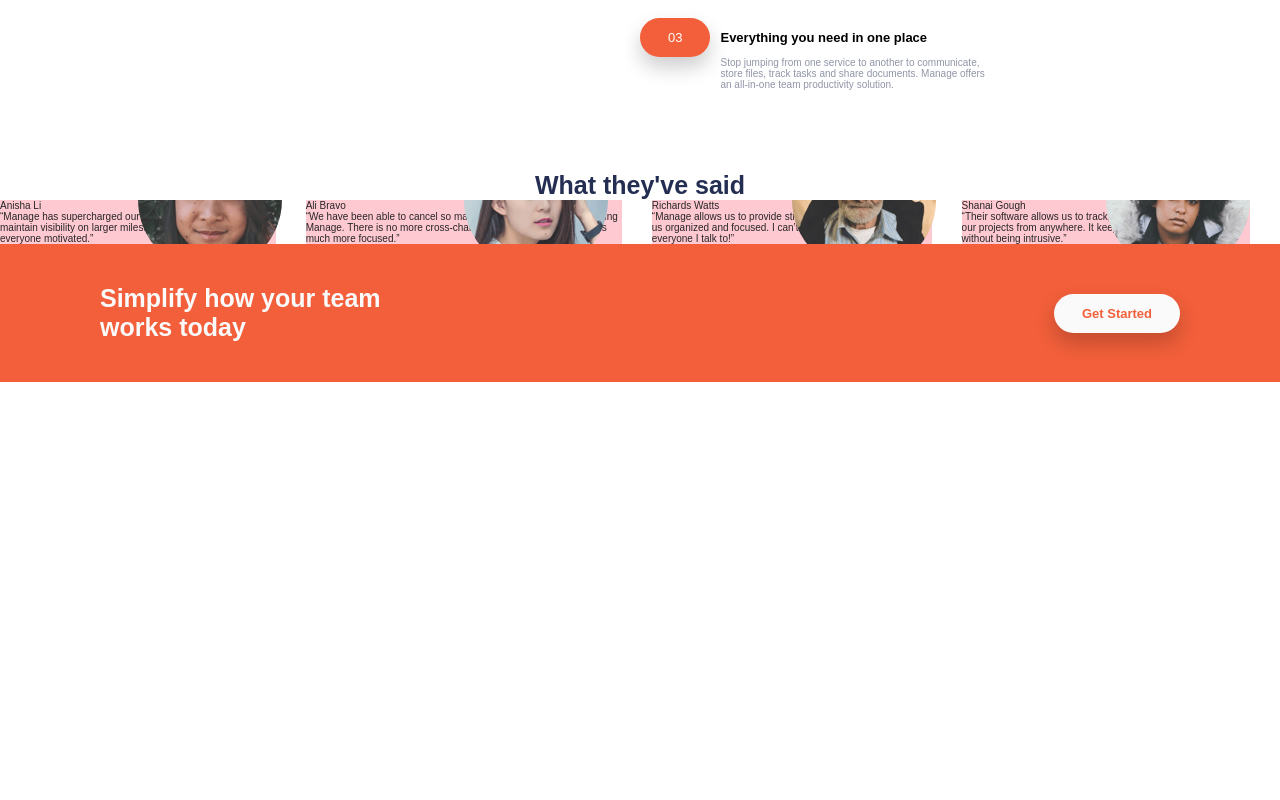
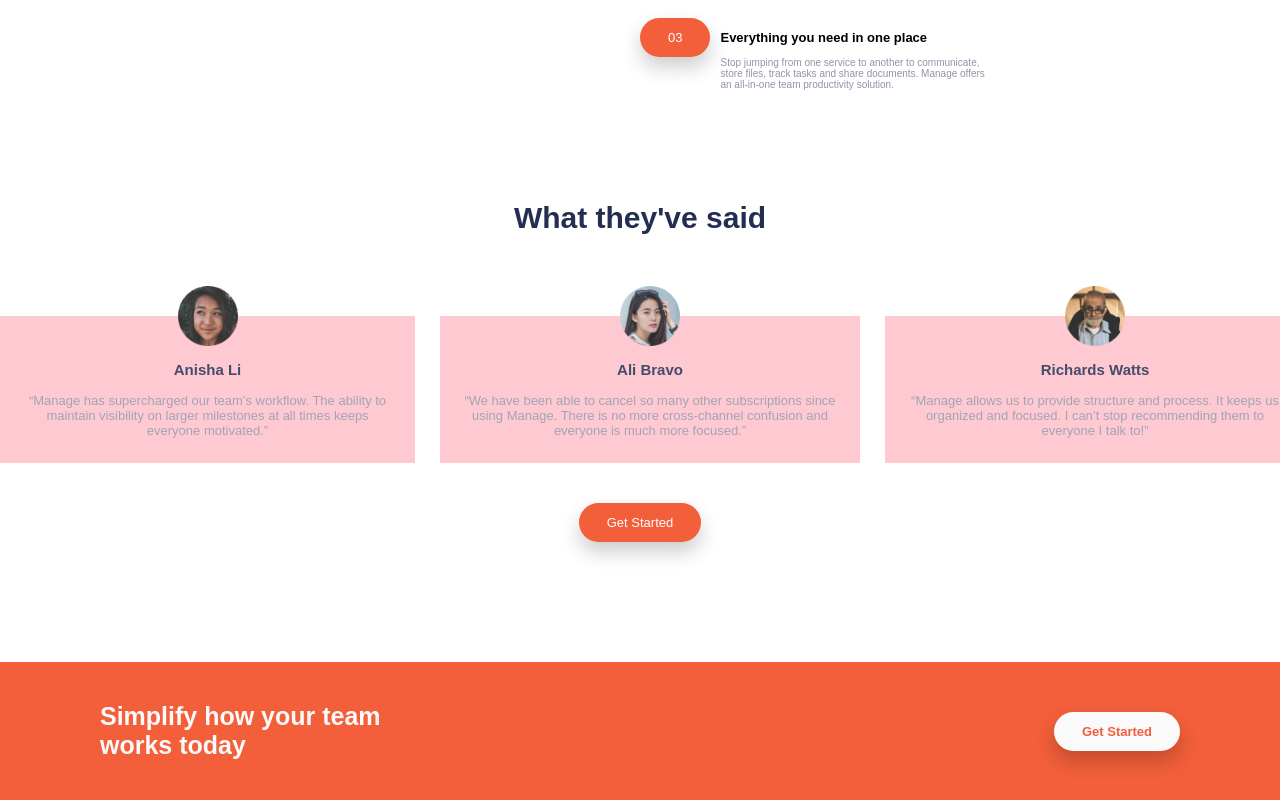
Before and after one commit to SwastikSonkusare/Manage-Landing-Page, a React (Create React App) app: page / in a window 1280 px wide. Shown: the part 857-1657 px from the top of the page. Before the commit the page ends 1239 px from the top, so only its background shows below. Built offline with nearby package versions, Linux system fonts and the light colour scheme; a web font is replaced by a local one.

Commit message:
added: card section

```diff
--- a/src/components/Card/Card.js
+++ b/src/components/Card/Card.js
@@ -5,9 +5,13 @@
 import avatar3 from "../../assets/images/avatar-richard.png";
 import avatar4 from "../../assets/images/avatar-shanai.png";
 
+import Button from "../Button/Button";
+
 import "./Card.scss";
 
 const Card = () => {
+  const buttonText = "Get Started";
+
   const cardContents = [
     {
       avatar: avatar1,
@@ -56,6 +60,9 @@
           ))}
         </div>
       </div>
+      <div className="text-align">
+        <Button buttonText={buttonText} />
+      </div>
     </div>
   );
 };
--- a/src/components/Card/Card.scss
+++ b/src/components/Card/Card.scss
@@ -1,44 +1,57 @@
 .card {
-
+    margin: 3rem 0 12rem 0;
 
     &__header {
         text-align: center;
         color:  hsl(228, 39%, 23%);
-        font-size: 2.5rem;
+        font-size: 3rem;
         font-weight: 700;
         line-height: 1.2;
     }
 
     &__container {
-
+        overflow-x: auto;
+        overflow-y: hidden;
     }
 }
 
 .person {
     display: flex;
-    // width: 300px;
-    overflow-x: auto;
-    overflow-y: hidden;
+    margin: 8rem 0 4rem 0;
+
+    width: 175rem;
 
     &__container {
+        padding: 4.5rem 2rem 1rem 2rem;
+        text-align: center;
         position: relative;
         background-color: pink;
         opacity: .85;
-        margin-right: 3rem;
+        max-width: 42rem;
+
+        &:not(:last-child) {
+            margin-right: 2.5rem;
+        }
     }
 
     &__avatar {
         position: absolute;
+        width: 60px;
+        height: 60px;
         top: 0;
         left: 50%;
-        transform: translateY(-50%);
+        transform: translate(-50%, -50%);
     }
 
     &__name {
-
+        color:  hsl(228, 39%, 23%);
+        font-size: 1.5rem;
+        font-weight: 700;
     }
 
     &__comment {
-
+        font-size: 1.3rem;
+        margin: 1.5rem 0;
+        color: hsl(227, 12%, 61%);
     }
 }
--- a/src/index.scss
+++ b/src/index.scss
@@ -19,4 +19,14 @@
 body {
     min-height: 100vh;
     box-sizing: border-box;
+
+    &::-webkit-scrollbar {
+        width: 0 !important;
+        display: none;
+    }
 }
+
+
+.text-align {
+    text-align: center;
+}
```
